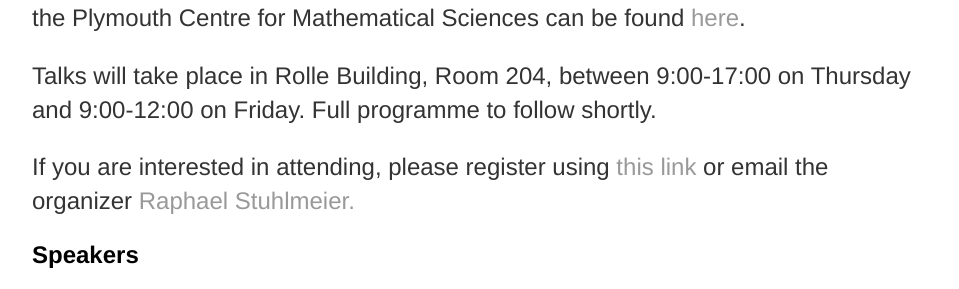
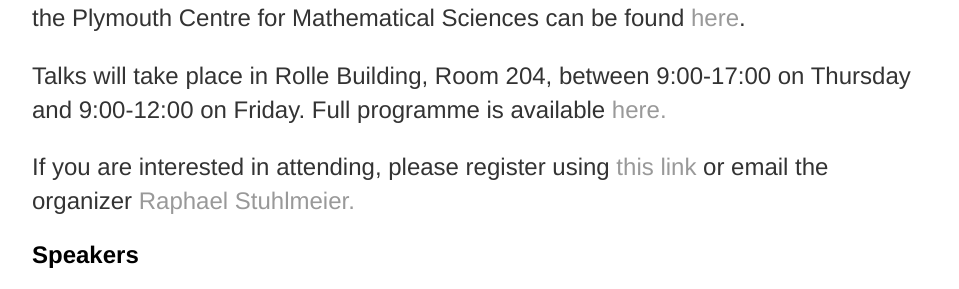
Before and after one commit to rstuhlmeier/rstuhlmeier.github.io, a Jekyll site: the page built from conferences/workshop.html, in a window 1280 px wide. Shown: the part 268-557 px from the top of the page, without its empty margins (160-1119 px from the left). Built offline with Jekyll 4.4.1, drawn with Linux system fonts in a browser that asks for light colours.

Commit message:
Update workshop.html

```diff
--- a/conferences/workshop.html
+++ b/conferences/workshop.html
@@ -6,7 +6,7 @@ title: Workshop Water Waves - Mathematical Theory and Applications
 <h1>Water Waves - Mathematical Theory and Applications</h1>
 
 <p>A workshop to be held at the University of Plymouth, September 5-6, 2019, on theoretical and applied aspects of water waves. More information on how to get to the Plymouth Centre for Mathematical Sciences can be found <a href="http://math-sciences.org/how-to-reach-us/">here</a>.</p>
-<p>Talks will take place in Rolle Building, Room 204, between 9:00-17:00 on Thursday and 9:00-12:00 on Friday. Full programme to follow shortly.</p>
+<p>Talks will take place in Rolle Building, Room 204, between 9:00-17:00 on Thursday and 9:00-12:00 on Friday. Full programme is available <a href="Water%20Waves%20Workshop%20Schedule.pdf">here.</a> </p>
 
 <p>If you are interested in attending, please register using <a href="https://forms.gle/JxZtm6txXFjuJ25L9">this link</a> or email the organizer <a href="mailto:raphael.stuhlmeier@plymouth.ac.uk?Subject=Waves%20Workshop">Raphael Stuhlmeier. </a>
 
```
